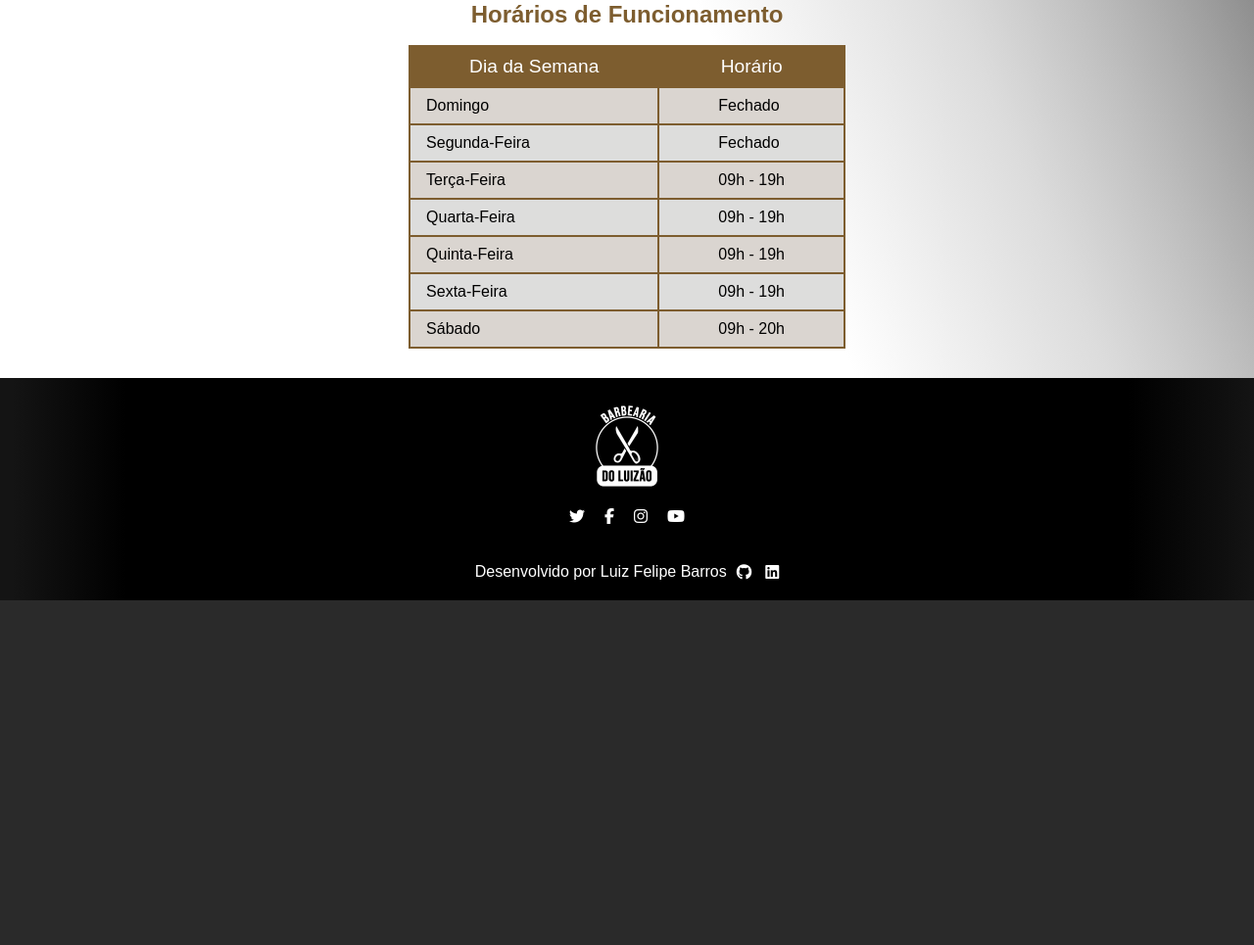
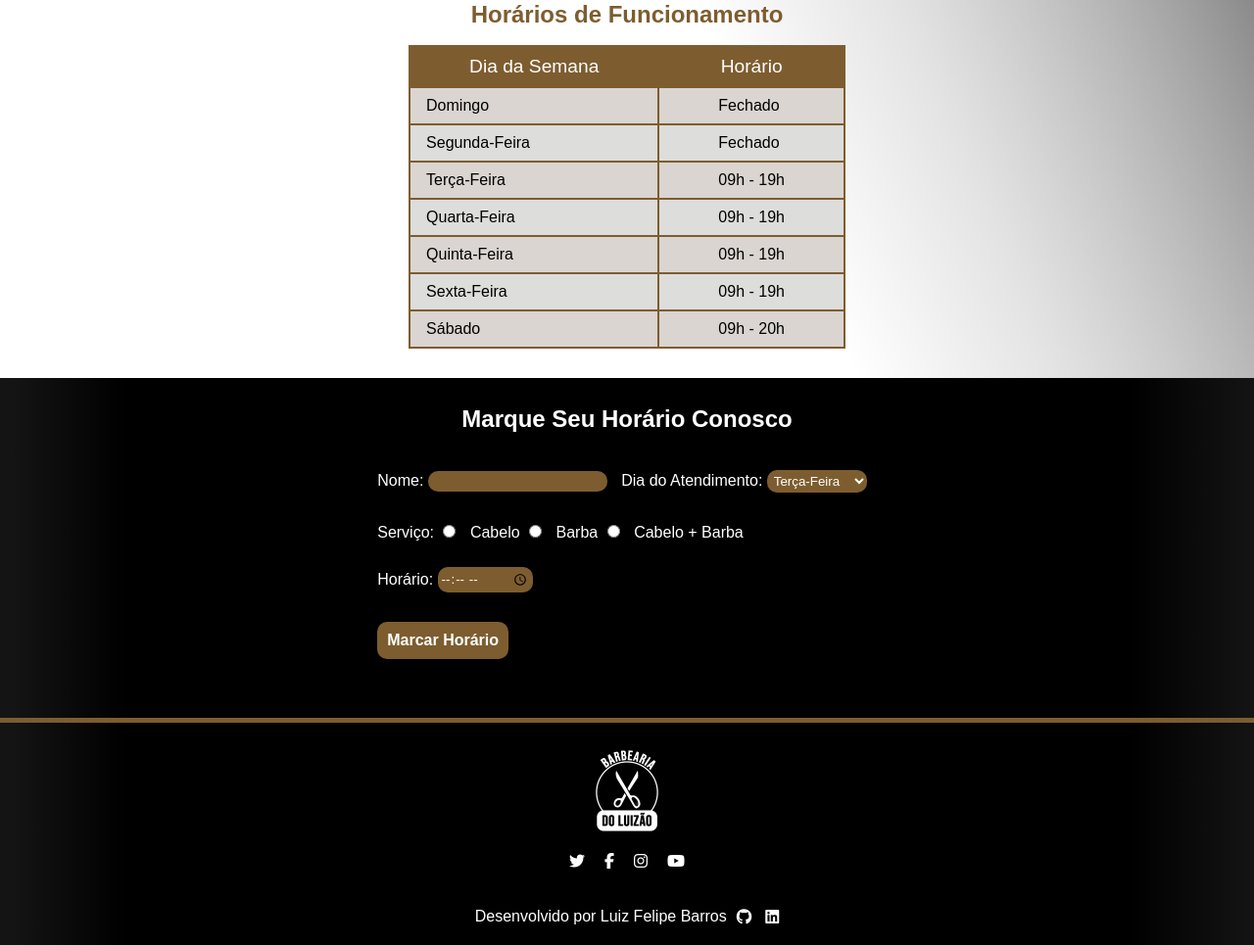
Before and after one commit to luizfelipeb/barber-page, a plain HTML site: page index.html in a window 1280 px wide. Shown: the part 1491-2456 px from the top of the page at 98% size. Before the commit the page ends 2104 px from the top, so only its background shows below. Drawn offline with Linux system fonts and the light colour scheme.

Commit message:
Updated index.html and style.css

```diff
--- a/assets/css/style.css
+++ b/assets/css/style.css
@@ -3,6 +3,7 @@
     --main-bg-color: #2a2a2a;
     --second-bg-color: #fff;
     --third-bg-color: #7d5d2f;
+    --third-lighter-bg-color: #d6b07c;
 
 
     /* Gradient */
@@ -268,13 +269,66 @@ article .info-content{
     padding-left: 1rem;
 }
 
-/* contact
+/* Contact */
 
+.container-services-form{
+    background: var(--gradient-one);
+    font-family: var(--font-family);
+    padding: 30px;
+    display: flex;
+    justify-content: center;
+    color: var(--text-color)
+}
+
+.form-container div h3{
+    font-weight: 600;
+    text-align: center;
+    margin-bottom: 40px;
+    font-size: 1.5rem;
+
+}
+
+.form-container form input, select{
+    color: var(--text-color);
+    background: var(--third-bg-color);
+    border: none;
+    padding: 3px;
+    font-family: var(--font-family);
+    font-weight: 400;
+    border-radius: 10px;
+    margin-bottom: 30px;
+    margin-right: 10px;
+}
+
+
+
+.form-container form div {
+    padding: 40px auto;
+}
+
+.service-title-form {
+    display: inline-block;
+
+}
+
+
+.form-container .button-form{
+    font-size: 1rem;
+    padding: 10px;
+    font-weight: 600;
+    transition: all 0.5s;
+}
+
+.form-container .button-form:hover{
+    background: var(--third-lighter-bg-color);
+    color: #000;
+    transition: all 0.5s;
+}
 
 /* Footer */
 
 .footer-container{
-    border-top: 5spx solid var(--third-bg-color);
+    border-top: 5px solid var(--third-bg-color);
 }
 
 .footer-container {
--- a/index.html
+++ b/index.html
@@ -16,14 +16,15 @@
 </head>
 <body>
     <!-- Header -->
-    <header>
+    <header id="header-menu">
         <div class="container-nav">
             <h1><a href="index.html"><img src="./assets/img/logo-white.png" alt="logo"></a><h1>
             <nav class="navbar">
                 <ul>
-                    <li><a href="index.html">Home</a></li>
-                    <li><a href="products.html">Produtos</a></li>
-                    <li><a href="contact.html">Contato</a></li>
+                    <li><a href="#header-menu">Home</a></li>
+                    <li><a href="#section-services">Serviços</a></li>
+                    <li><a href="#section-schedule">Horário</a></li>
+                    <li><a href="#section-contact">Contato</a></li>
                 </ul>
             </nav>
         </div>
@@ -46,7 +47,7 @@
         </section>
 
         <!-- Products Cards -->
-        <section class="products">
+        <section id="section-services" class="products">
             <div class="cards-wrap">
                 <div class="cards">
                     <div class="card">
@@ -74,7 +75,7 @@
             </div>
         </section>
 
-        <section class="main-container-table">
+        <section id="section-schedule" class="main-container-table">
             <div class="table-container">
                 <h3>Horários de Funcionamento</h3>
                 <table>
@@ -118,10 +119,43 @@
             </div>
         </section>
 
-        <section class="container-contact-form">
-            <div class="former-container">
+        <section id="section-services" class="container-services-form">
+            <div class="form-container">
+                <div>
+                    <h3>Marque Seu Horário Conosco</h3>
+                </div>
                 <form>
+                    <div>
+                        <label for="fname">Nome:</label>
+                        <input id="fname" name="fname" type="text">
 
+                        <label for="schedule-day">Dia do Atendimento:</label>
+                        <select name="schedule-day" id="schedule-day">
+                            <option value="tuesday">Terça-Feira</option>
+                            <option value="wednesday">Quarta-Feira</option>
+                            <option value="thursday">Quinta-Feira</option>
+                            <option value="friday">Sexta-Feira</option>
+                            <option value="saturday">Sábado</option>
+                        </select>
+                    </div>
+
+                    <div class="services-option">
+                        <h2 class="service-title-form">Serviço:</h2>
+                        <input type="radio" id="hair" name="service" value="Hair">
+                        <label for="service-hair">Cabelo</label>
+                        <input type="radio" id="beard" name="service" value="Beard">
+                        <label for="service-hair">Barba</label>
+                        <input type="radio" id="combo" name="service" value="Combo">
+                        <label for="service-hair">Cabelo + Barba</label>
+
+
+                        <div class="time-container">
+                            <label for="schedule-time">Horário:</label>
+                            <input type="time" id="schedule-time" name="schedule-time">
+                        </div>
+                    </div>
+
+                    <input class="button-form" type="submit" value="Marcar Horário">
                 </form>
             </div>
         </section>
```
